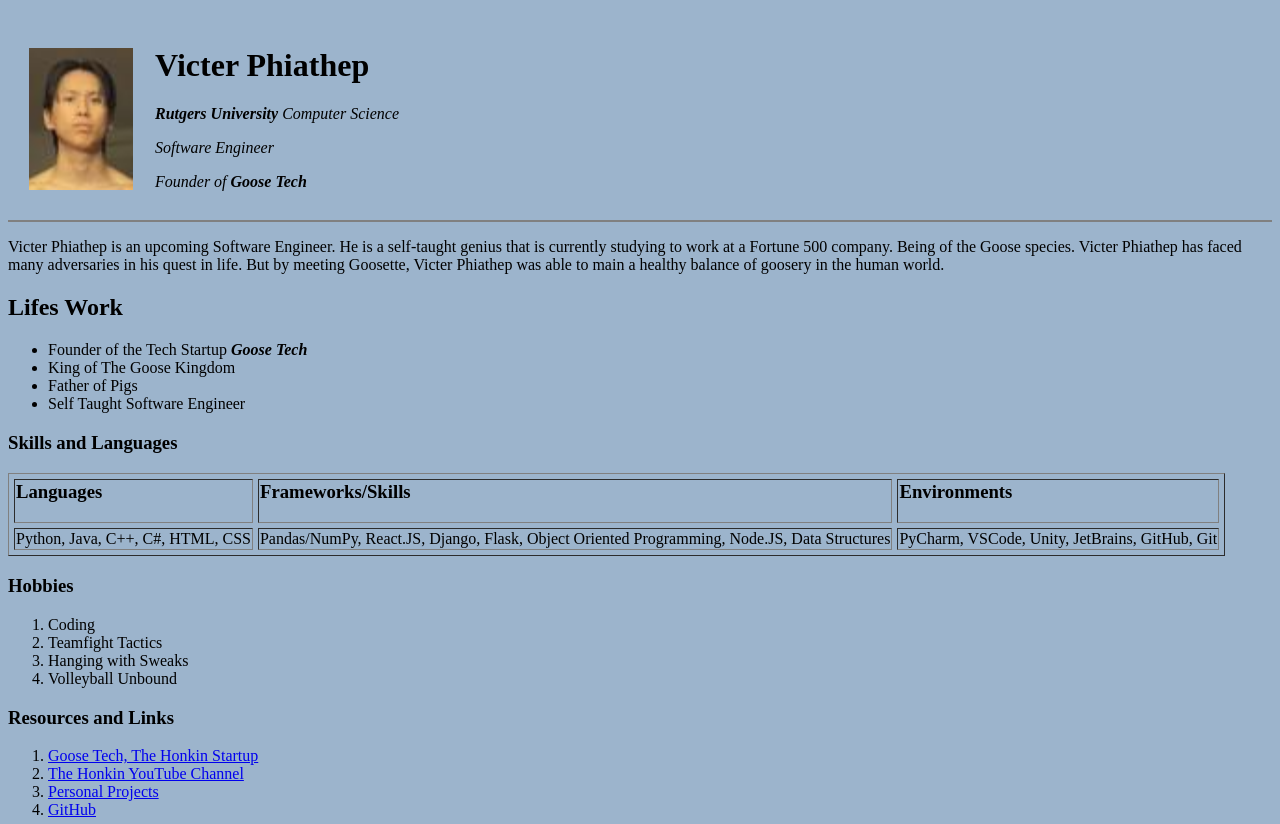
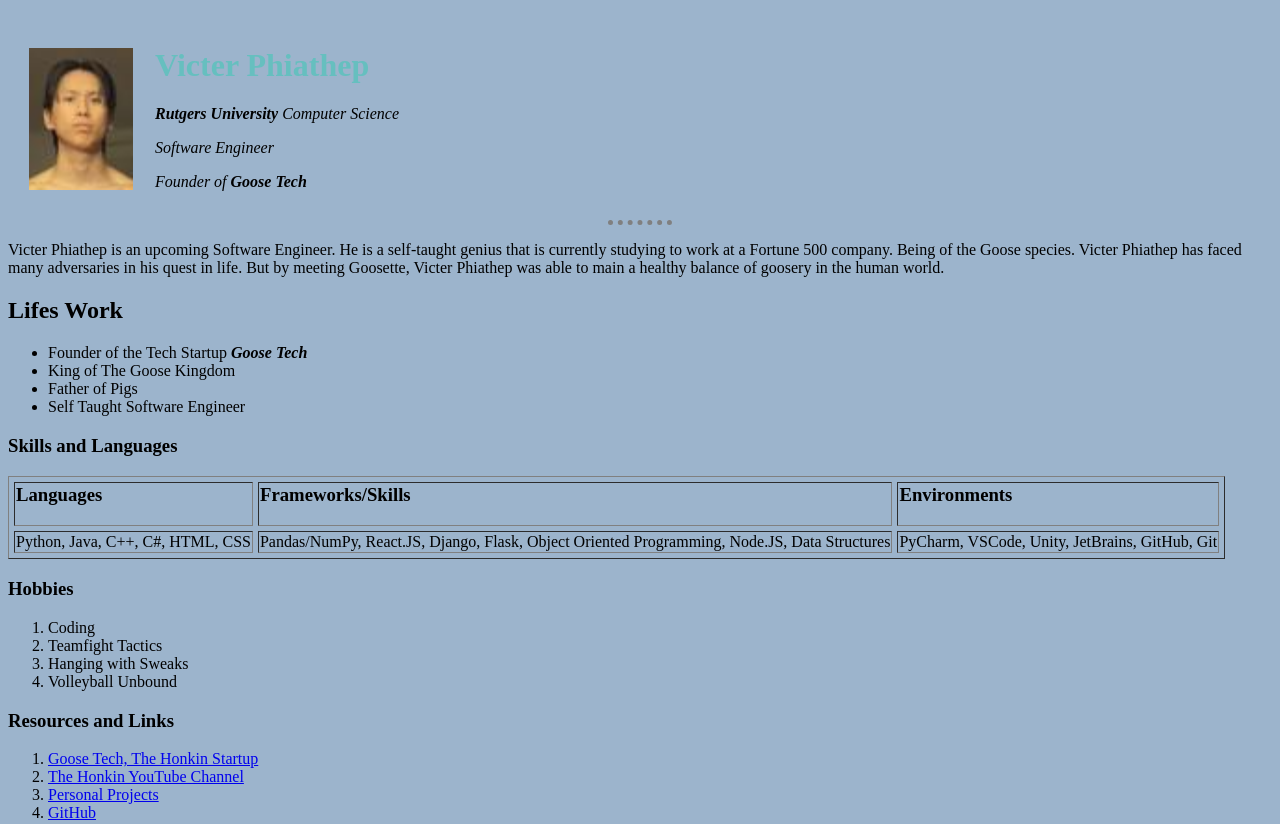
Before and after one commit to cenaice/day41-Website, a plain HTML site: page day41PersonalSite.html in a window 1280 px wide. Shown: the top 824 px of the page. Drawn offline with Linux system fonts and the light colour scheme.

Commit message:
Added External Styles CSS sheet

```diff
--- /dev/null
+++ b/css/styles.css
@@ -0,0 +1,24 @@
+body {
+background-color: #EAF6F6
+}
+
+hr {
+border-style: none;
+border-top-style: dotted;
+border-color: grey;
+border-width: 5px;
+width: 5%;
+}
+
+h1{
+color: #66BFBF;
+
+}
+
+h3{
+
+}
+
+
+img {
+}
--- a/day41PersonalSite.html
+++ b/day41PersonalSite.html
@@ -5,11 +5,10 @@
  <head>
      <meta charset="utf-8">
      <title>Victer's Personal Site</title>
-     <style>
-         body {
-         background-color: #EAF6F9
-         }
-     </style>
+
+     <!-- Read through our style sheet -->
+     <link rel="stylesheet" href="css/styles.css">
+
  </head>
  <body style="background-color: #9CB4CC;">
   <br>
@@ -25,7 +24,7 @@
   </table>
 
 
-    <hr font="3" noshade>
+    <hr>
     <p>Victer Phiathep is an upcoming Software Engineer. He is a self-taught genius that is currently
         studying to work at a Fortune 500 company. Being of the Goose species. Victer Phiathep has faced many
         adversaries in his quest in life. But by meeting Goosette, Victer Phiathep was able to main a healthy
```
Also changed, not shown: contact.html (+1 -0 lines), submit.html (+1 -0 lines).
